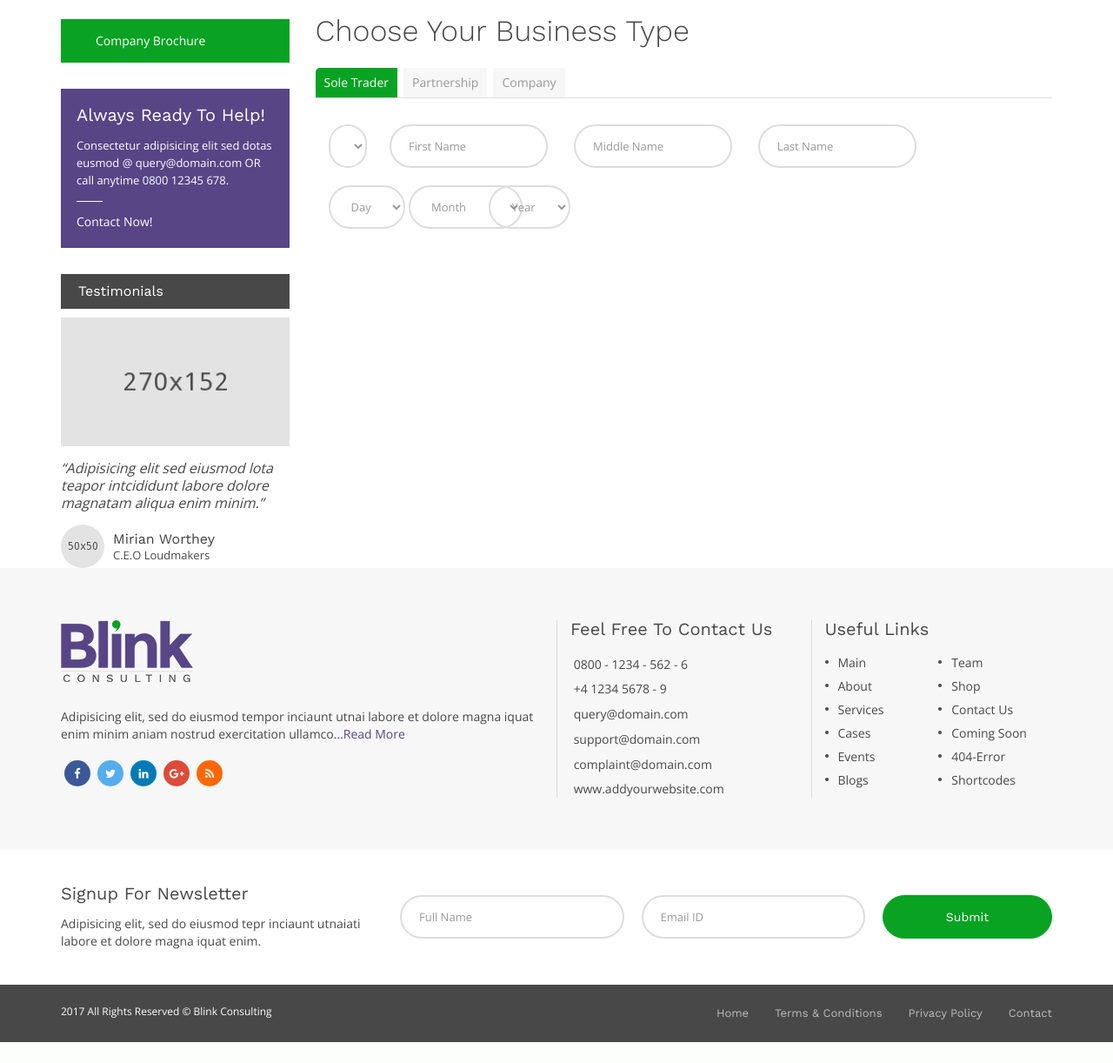
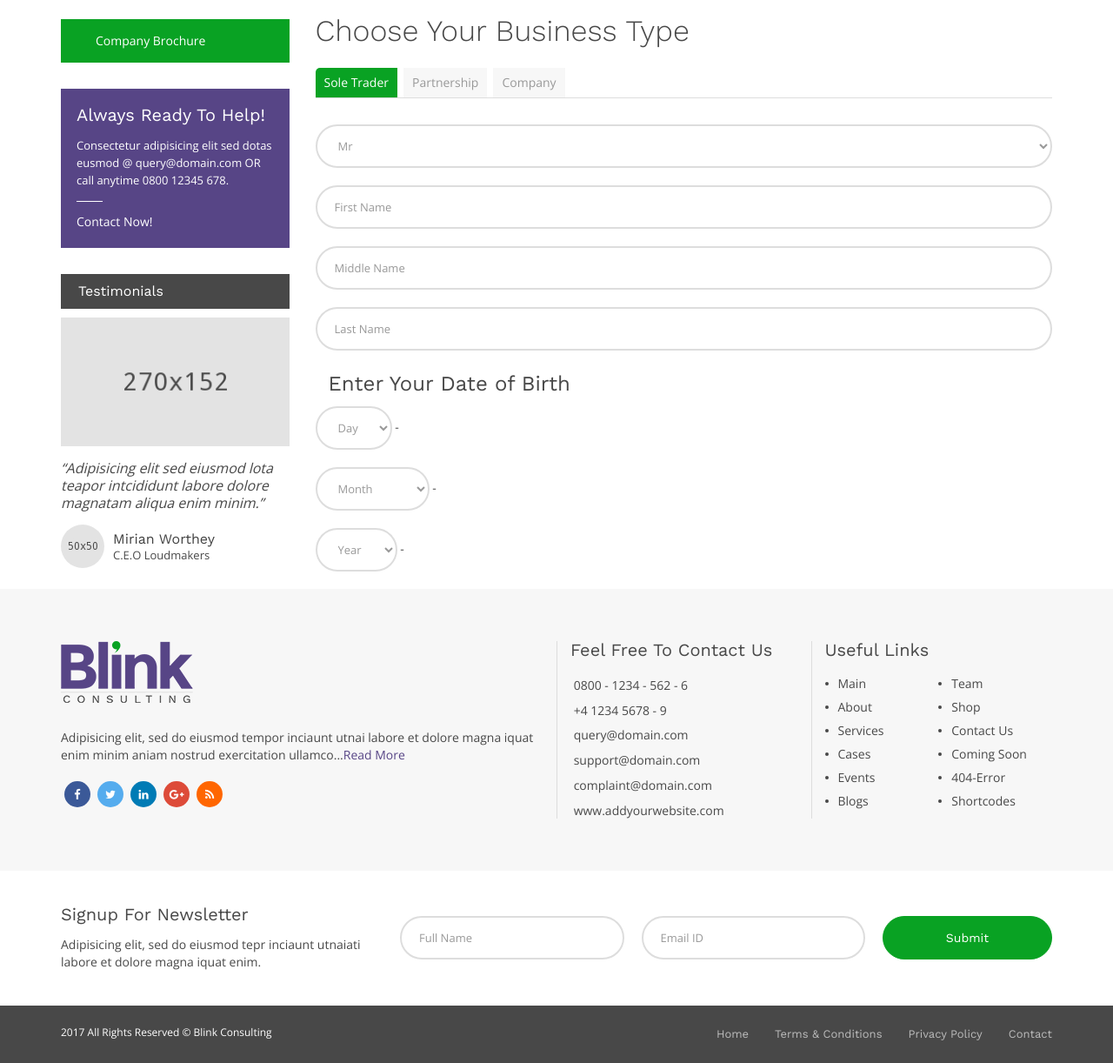
Before and after one commit to prasamsam/bmantra-laravel, a Laravel app: page /forms/abn-registration-sole-trader in a window 1280 px wide. Shown: the part 401-1623 px from the top of the page at 87% size. Before the commit the page ends 1599 px from the top, so only its background shows below. Run offline with Laravel 8, Linux system fonts and the light colour scheme; data that the repository does not hold is empty; settings files or empty folders that the repository lacks are supplied; parts of the project's set-up code (start-up, migrations or seed data) failed here and were passed over; some libraries are stand-ins or nearby versions.

Commit message:
form updated

```diff
--- a/resources/views/Front/Page/Forms/abnformsole.blade.php
+++ b/resources/views/Front/Page/Forms/abnformsole.blade.php
@@ -55,24 +55,24 @@
                                             <form action="" method="">
                                                 <div class="row">
                                                     <div class="col-md-12 col-lg-12">
-                                                        <div class="form-group col-md-1 col-lg-1">
+                                                        <div class="form-group">
                                                             <select class="form-control" name="title" id="title">
                                                                 <option>Mr</option>
                                                                 <option>Miss</option>
                                                                 <option>Mrs</option>
                                                             </select>
                                                         </div>
-                                                        <div class="form-group col-md-3 col-lg-3">
+                                                        <div class="form-group">
                                                             <input type="text" class="form-control" id="firstname"
                                                                    name="firstname" placeholder="First Name">
                                                         </div>
 
-                                                        <div class="form-group col-md-3 col-lg-3">
+                                                        <div class="form-group">
                                                             <input type="text" class="form-control" id="middlename"
                                                                    name="middlename" placeholder="Middle Name">
                                                         </div>
 
-                                                        <div class="form-group col-md-3 col-lg-3">
+                                                        <div class="form-group">
                                                             <input type="text" class="form-control" id="lastname"
                                                                    name="lastname" placeholder="Last Name">
                                                         </div>
@@ -81,7 +81,10 @@
 
                                                     <div class="row">
                                                         <div class="col-md-8 col-lg-8">
-                                                <div class="form-group col-md-2 col-lg-2">
+                                                            <div class="container">
+                                                                <h3>Enter Your Date of Birth</h3>
+                                                            </div>
+                                                <div class="form-group">
                                                     <select name="day" id="day">
                                                         <option>Day</option>
                                                         <option>1</option>
@@ -115,9 +118,9 @@
                                                         <option>29</option>
                                                         <option>30</option>
                                                         <option>31</option>
-                                                    </select>
+                                                    </select> -
                                                 </div>
-                                                            <div class="form-group col-md-2 col-lg-2">
+                                                            <div class="form-group">
                                                                 <select name="month" id="month">
                                                                     <option>Month</option>
                                                                     <option>January</option>
@@ -132,9 +135,9 @@
                                                                     <option>October</option>
                                                                     <option>November</option>
                                                                     <option>December</option>
-                                                                </select>
+                                                                </select> -
                                                             </div>
-                                                            <div class="form-group col-md-2 col-lg-2">
+                                                            <div class="form-group">
                                                                 <select name="year" id="year">
                                                                     <option>Year</option>
                                                                     <option>1920</option>
@@ -236,7 +239,7 @@
                                                                     <option>2016</option>
                                                                     <option>2017</option>
                                                                     <option>2018</option>
-                                                                </select>
+                                                                </select> -
                                                             </div>
                                                     </div>
                                                     </div>
```
